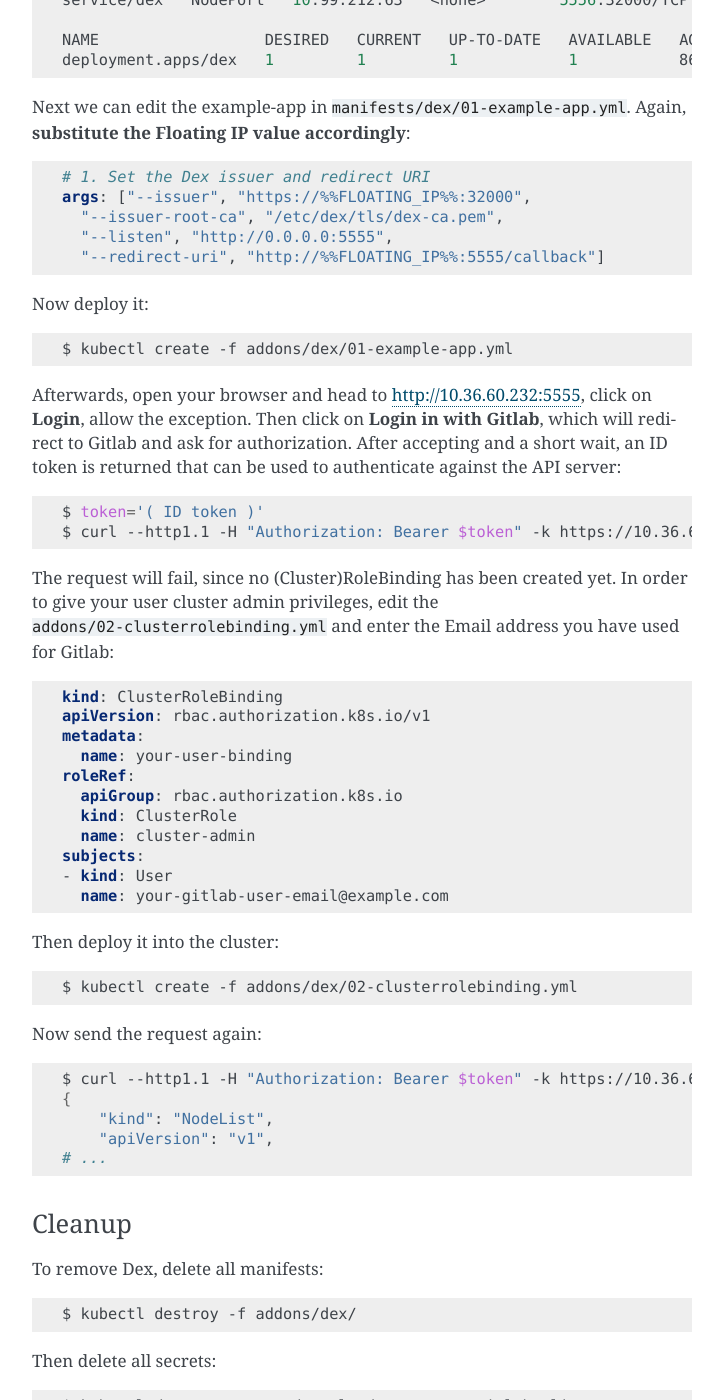
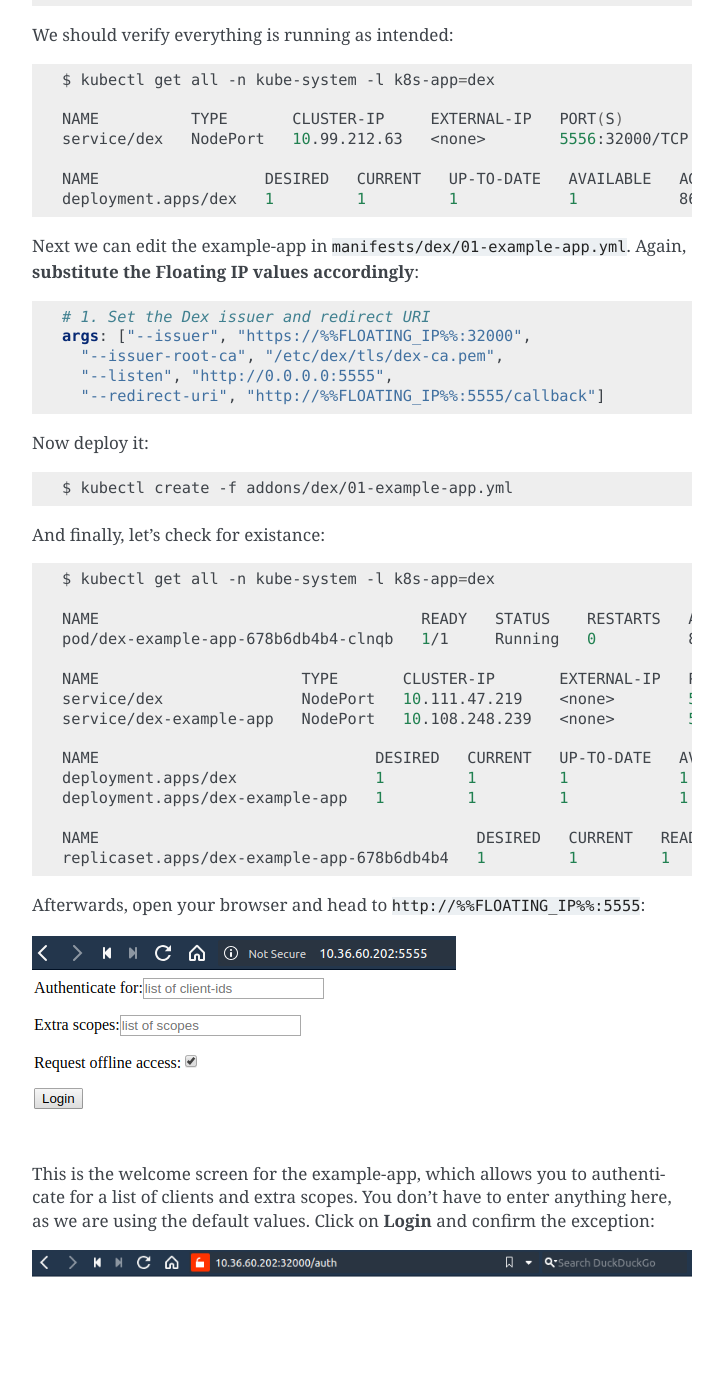
Before and after one commit to noris-network/koris, a Sphinx documentation site: the page built from docs/addons.rst, in a window 1280 px wide and 1400 px high, scrolled down 6338 px. Shown: the whole window, without its empty margins (388-1111 px from the left). Built offline with Sphinx 7.4.7, drawn with Linux system fonts in a browser that asks for light colours; some of the changed text lies outside the part shown.

Commit message:
Reworked Dex docs, included pictures

```diff
--- a/docs/addons.rst
+++ b/docs/addons.rst
@@ -226,11 +226,17 @@
      # 1.1 Substitute this with your Floating IP
     issuer: https://%%FLOATING_IP%%:32000
 
+    # ...
+
     # 1.2 (Optional): Enter the URL of your Gitlab instance
     baseURL: https://gitlab.com
 
+    # ...
+
     # 1.3 he URL Gitlab redirects to. Substitute with with your Floating IP
     redirectURI: https://%%FLOATING_IP%%:32000/callback
+
+    # ...
 
     # 1.4 The URL where Dex redirects to. Substitute with with your Floating IP
     - 'http://%%FLOATING_IP%%:5555/callback'
@@ -246,13 +252,14 @@
 .. code:: shell
 
     $ kubectl get all -n kube-system -l k8s-app=dex
+
     NAME          TYPE       CLUSTER-IP     EXTERNAL-IP   PORT(S)          AGE
     service/dex   NodePort   10.99.212.63   <none>        5556:32000/TCP   86s
 
     NAME                  DESIRED   CURRENT   UP-TO-DATE   AVAILABLE   AGE
     deployment.apps/dex   1         1         1            1           86s
 
-Next we can edit the example-app in ``manifests/dex/01-example-app.yml``. Again, **substitute the Floating IP value
+Next we can edit the example-app in ``manifests/dex/01-example-app.yml``. Again, **substitute the Floating IP values
 accordingly**:
 
 .. code:: yaml
@@ -269,36 +276,67 @@
 
     $ kubectl create -f addons/dex/01-example-app.yml
 
-Afterwards, open your browser and head to http://10.36.60.232:5555,
-click on **Login**, allow the exception. Then click on
-**Login in with Gitlab**, which will redirect to Gitlab and ask for
-authorization.
-After accepting and a short wait, an ID token is returned that can be used to
-authenticate against the API server:
+And finally, let's check for existance:
 
 .. code:: shell
 
-    $ token='( ID token )'
-    $ curl --http1.1 -H "Authorization: Bearer $token" -k https://10.36.60.232:6443/api/v1/nodes
+    $ kubectl get all -n kube-system -l k8s-app=dex
+
+    NAME                                   READY   STATUS    RESTARTS   AGE
+    pod/dex-example-app-678b6db4b4-clnqb   1/1     Running   0          84s
+
+    NAME                      TYPE       CLUSTER-IP       EXTERNAL-IP   PORT(S)          AGE
+    service/dex               NodePort   10.111.47.219    <none>        5556:32000/TCP   7m29s
+    service/dex-example-app   NodePort   10.108.248.239   <none>        5555:32555/TCP   84s
+
+    NAME                              DESIRED   CURRENT   UP-TO-DATE   AVAILABLE   AGE
+    deployment.apps/dex               1         1         1            1           7m29s
+    deployment.apps/dex-example-app   1         1         1            1           84s
+
+    NAME                                         DESIRED   CURRENT   READY   AGE
+    replicaset.apps/dex-example-app-678b6db4b4   1         1         1       84s
+
+
+Afterwards, open your browser and head to ``http://%%FLOATING_IP%%:5555``:
+
+.. image:: static/_imgs/dex_use_01.png
+
+This is the welcome screen for the example-app, which allows you to authenticate for a list of clients and
+extra scopes. You don't have to enter anything here, as we are using the default values. Click on **Login** and
+confirm the exception:
+
+.. image:: static/_imgs/dex_use_02.png
+
+You will be greeted by the Dex welcome, which lets you authenticate with the identity providers we have
+specified in our ``00-dex.yaml``. Click on **Login with Gitlab**:
+
+.. image:: static/_imgs/dex_use_03.png
+
+This will redirect to the Gitlab URL entered in ``00-dex.yaml``. Now click **Authorize**:
+
+.. image:: static/_imgs/dex_use_04.png
+
+After a short wait, Dex will return an ID token:
+
+.. image:: static/_imgs/dex_use_05.png
+
+We can copy this token, export it as an environment variable and use it to authenticate against our
+Kubernetes cluster:
+
+.. code:: shell
+
+    $ export token='copy your ID token in here'
+    $ curl --http1.1 -H "Authorization: Bearer $token" -k https://%%FLOATING_IP%%:6443/api/v1/nodes
 
 The request will fail, since no (Cluster)RoleBinding has been created yet.
 In order to give your user cluster admin privileges,
-edit the ``addons/02-clusterrolebinding.yml`` and enter the Email address you
+edit the ``manifests/dex/02-clusterrolebinding.yml`` and enter the Email address you
 have used for Gitlab:
 
 .. code-block:: yaml
 
-    kind: ClusterRoleBinding
-    apiVersion: rbac.authorization.k8s.io/v1
-    metadata:
-      name: your-user-binding
-    roleRef:
-      apiGroup: rbac.authorization.k8s.io
-      kind: ClusterRole
-      name: cluster-admin
-    subjects:
-    - kind: User
-      name: your-gitlab-user-email@example.com
+    # 1. Enter the Email you have used with your Identity Provider
+    name: your-user-here
 
 Then deploy it into the cluster:
 
@@ -310,7 +348,7 @@
 
 .. code:: shell
 
-    $ curl --http1.1 -H "Authorization: Bearer $token" -k https://10.36.60.232:6443/api/v1/nodes
+    $ curl --http1.1 -H "Authorization: Bearer $token" -k https://%%FLOATING_IP%%:6443/api/v1/nodes
     {
         "kind": "NodeList",
         "apiVersion": "v1",
@@ -323,10 +361,16 @@
 
 .. code:: shell
 
-    $ kubectl destroy -f addons/dex/
+    $ kubectl delete -f manifests/dex/
 
 Then delete all secrets:
 
 .. code:: shell
 
-    $ kubectl destroy secret dex.tls dex.root-ca gitlab-client
+    $ kubectl delete -n kube-system secret dex.tls dex.root-ca gitlab-client
+
+If you wish, you can remove the ``manifests/`` directory too:
+
+.. code:: shell
+
+    $ rm -rf manifests/
```
Also changed, not shown: docs/static/_imgs/dex_use_01.png (added), docs/static/_imgs/dex_use_02.png (added), docs/static/_imgs/dex_use_03.png (added), docs/static/_imgs/dex_use_04.png (added), docs/static/_imgs/dex_use_05.png (added), 1 other file.
